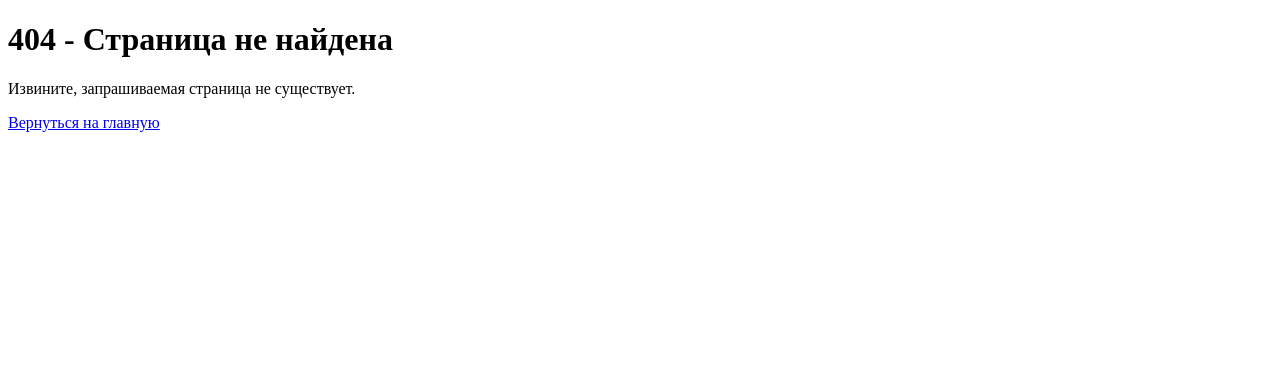
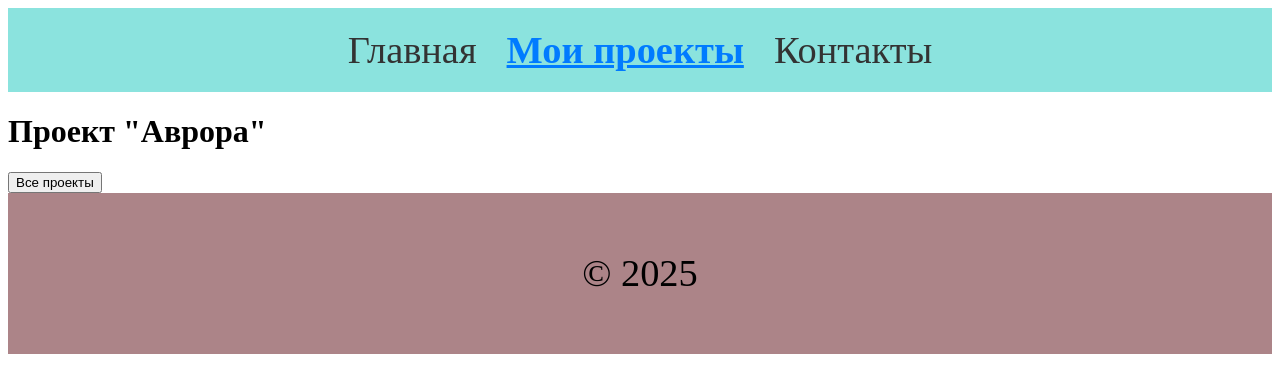
Before and after one commit to IVShelkunov/React_lessons, a React (Vite) app: page /projects/1 in a window 1280 px wide. Before the commit this address had no page. Shown: the top 392 px of the page. Built offline with nearby package versions, Linux system fonts and the light colour scheme.

Commit message:
refactoring and add projectDetail

```diff
--- a/src/App.tsx
+++ b/src/App.tsx
@@ -18,7 +18,7 @@ return (
       <Navigation/>
     </header>
     <main>
-        <Outlet/>
+        <Outlet context={{projects}}/>
     </main>
     <footer className='app-footer'>
       <p>© 2025</p>
--- a/src/main.tsx
+++ b/src/main.tsx
@@ -7,6 +7,7 @@ import { HomePage } from './pages/HomePage.tsx'
 import { NotFoundPage } from './pages/NotFoundPage.tsx'
 import { ProjectsPage } from './pages/ProjectsPage.tsx'
 import { ContactsPage } from './pages/ContactsPage.tsx'
+import { ProjectDetailPage } from './pages/ProjectDetailPage.tsx'
 const router = createBrowserRouter([
   {
     path: '/',
@@ -24,6 +25,10 @@ const router = createBrowserRouter([
       {
         path: 'contacts' ,
         element: <ContactsPage/>
+      },
+      {
+        path: 'projects/:projectId',
+        element: <ProjectDetailPage/>
       }
 
     ]
--- a/src/pages/ProjectDetailPage.tsx
+++ b/src/pages/ProjectDetailPage.tsx
@@ -1 +1,18 @@
-export
+import { useNavigate, useOutletContext, useParams } from "react-router-dom";
+import type { ProjectParams, ProjectsContextTypes } from "../types/types";
+
+export function ProjectDetailPage() {
+	const navigate = useNavigate();
+	const {projectId} = useParams<ProjectParams>();
+	const {projects} = useOutletContext<ProjectsContextTypes>();
+	const currentProject = projects.find(project => project.id === Number(projectId));
+	if(currentProject) {
+		return(
+		<div>
+			<h1>{currentProject.name}</h1>
+			<button onClick={() => navigate('/projects')}>Все проекты</button>
+		</div>
+		);
+	}
+
+}
--- a/src/pages/ProjectsPage.tsx
+++ b/src/pages/ProjectsPage.tsx
@@ -12,7 +12,7 @@ export function ProjectsPage() {
 			<h1>Мои проекты</h1>
 			<ul>
 				{projects.map(project => (
-					<li key={project.id}><Link to={'/project'}>Проект #{project.id}</Link></li>
+					<li key={project.id}><Link to={`/projects/${project.id}`}>Проект {project.name}</Link></li>
 				))}
 			</ul>
 		</div>
--- a/src/types/types.ts
+++ b/src/types/types.ts
@@ -5,3 +5,6 @@ export interface Project {
 export type ProjectsContextTypes = {
 	projects: Project[]
 }
+export type ProjectParams = {
+	projectId: string
+}
```
